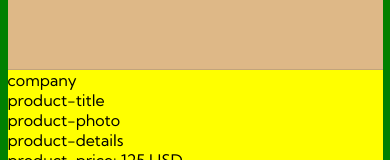
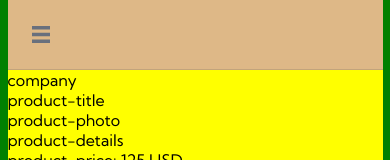
Before and after one commit to j-eick/ecom-productPage, a React (Vite) app: page / in a window 390 px wide. Shown: the top 160 px of the page. Built offline with nearby package versions, Linux system fonts and the light colour scheme.

Commit message:
conditional rendering of mobile and "normal" navigation

```diff
--- a/src/App.tsx
+++ b/src/App.tsx
@@ -5,20 +5,46 @@ import Nav from "./components/Nav/Nav";
 import UList from "./components/Nav/UList/UList";
 import ListItem from "./components/Nav/ListItem/ListItem";
 import navElements from "../src/util/nav.json";
+import BurgerMenu from "./components/BurgerMenu/BurgerMenu";
+import useWindowResize from "./hooks/useWindowResize";
+// import useCheckMediaQuery from "./hooks/useCheckMediaQuery";
+
+console.clear();
 
 function App() {
-  console.log(navElements);
+  const { width } = useWindowResize();
+  let mobileHeader;
+  let xxlScreen;
+
+  console.log(width);
+
+  const burgerHandler = () => {
+    console.log("hello");
+  };
+
+  if (width >= 375 && width <= 1439) {
+    mobileHeader = <BurgerMenu onClick={burgerHandler} />;
+  } else {
+    return null;
+  }
+
+  if (width >= 1440) {
+    xxlScreen = (
+      <UList>
+        {navElements.map((navItem) => (
+          <ListItem key={navItem.category}>{navItem.category}</ListItem>
+        ))}
+      </UList>
+    );
+  }
 
   return (
     <PageContainer>
       <Main>
         <Header>
           <Nav>
-            <UList>
-              {navElements.map((navItem) => (
-                <ListItem key={navItem.category}>{navItem.category}</ListItem>
-              ))}
-            </UList>
+            {mobileHeader}
+            {xxlScreen}
           </Nav>
         </Header>
         <div className="product">
```
